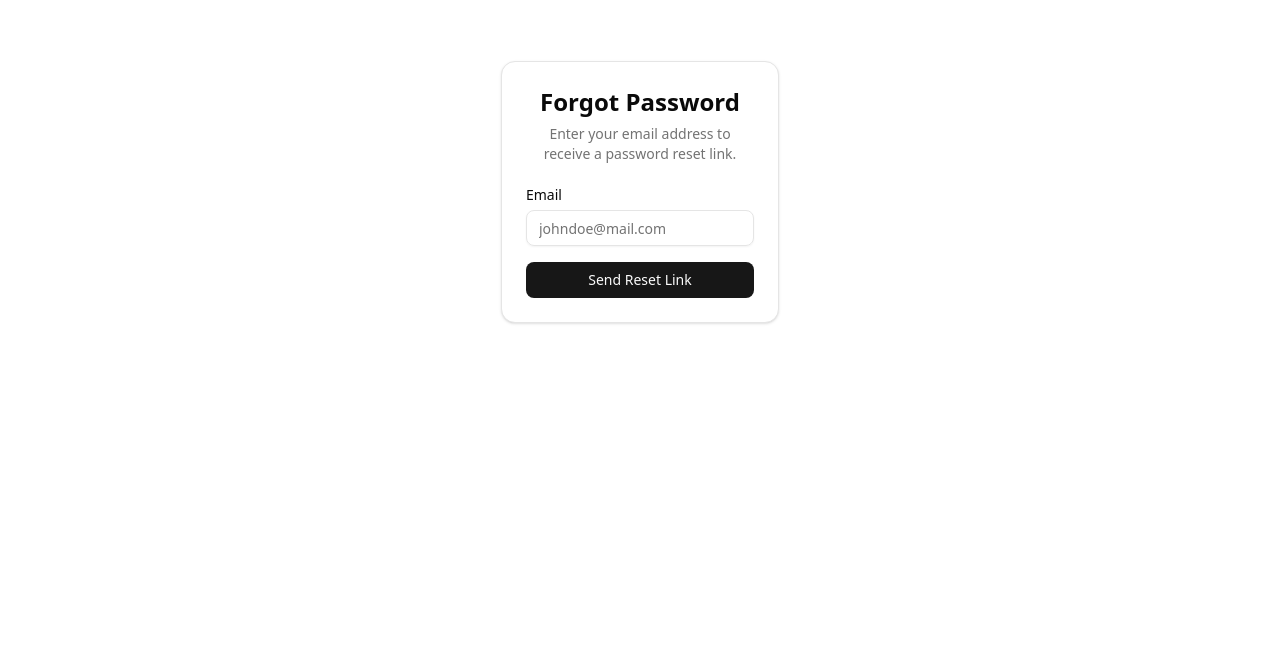
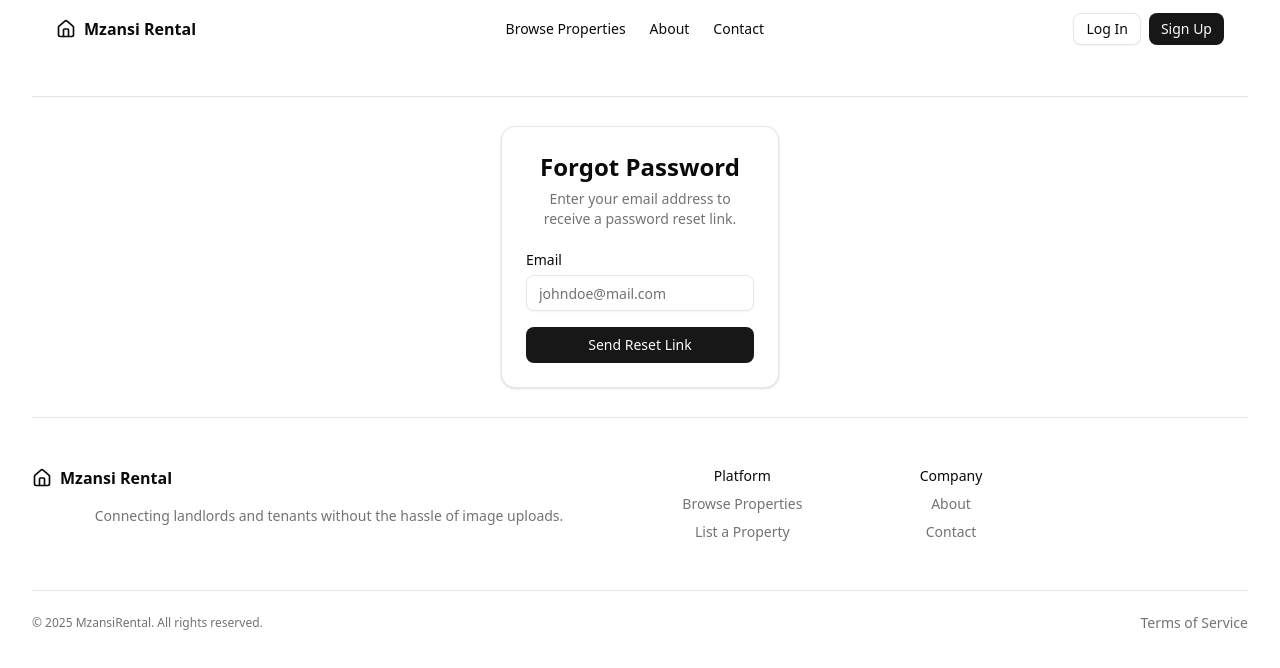
Before and after one commit to whoIsImai/Restly, a React (Vite) app: page /forgot-password in a window 1280 px wide. Shown: the top 668 px of the page. Built offline with nearby package versions, Linux system fonts and the light colour scheme.

Commit message:
added nav bar and footer

```diff
--- a/src/pages/ForgotPassword.tsx
+++ b/src/pages/ForgotPassword.tsx
@@ -6,6 +6,8 @@ import {Form, FormControl, FormField, FormItem,FormLabel, FormMessage} from '@/c
 import { Button } from '@/components/ui/button'
 import {Card, CardContent, CardDescription, CardHeader, CardTitle} from '@/components/ui/card'
 import { Input } from '@/components/ui/input'
+import NavBar from "@/components/navBar"
+import Footer from "@/components/footer"
 
 // Schema for email validation
 const formSchema = z.object({
@@ -32,6 +34,8 @@ export default function ForgetPassword() {
   }
 
   return (
+    <>
+      <NavBar />
     <div className="flex min-h-[40vh] h-full w-full items-center justify-center px-4">
       <Card className="mx-auto max-w-sm">
         <CardHeader>
@@ -73,5 +77,7 @@ export default function ForgetPassword() {
         </CardContent>
       </Card>
     </div>
+     <Footer />
+    </>
   )
 }
```
